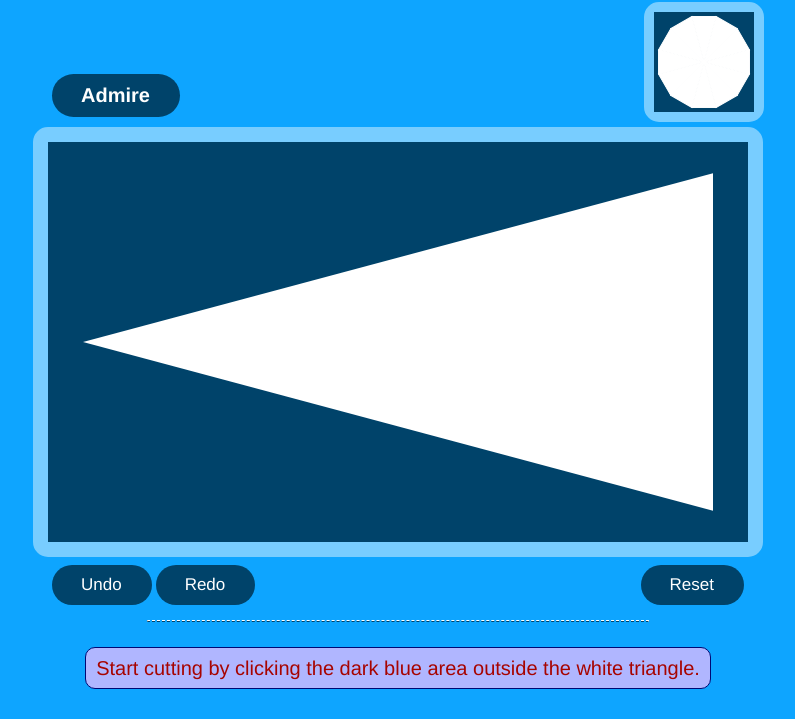
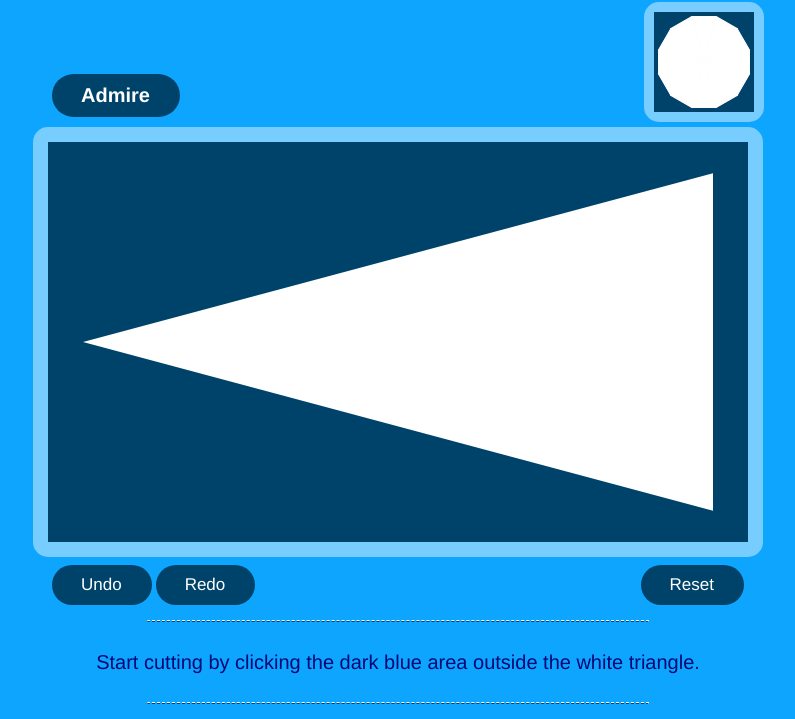
Before and after one commit to saturn597/Snowflake-Maker, a plain HTML site: page index.html in a window 1280 px wide. Shown: the part 87-806 px from the top of the page, without its empty margins (242-1037 px from the left). Drawn offline with Linux system fonts and the light colour scheme.

Commit message:
Small styling change

```diff
--- a/index.html
+++ b/index.html
@@ -19,10 +19,12 @@
                 <button id="undo">Undo</button>
                 <button id="redo">Redo</button>
             </div>
-            <hr>
         </div>
 
+        <hr>
         <div id="messages"></div>
+        <hr>
+
         <div id="admirer">
             <div class="controls">
                 <button id="back">Back</button>
--- a/style.css
+++ b/style.css
@@ -117,17 +117,13 @@ button:active {
 }
 
 #messages {
-    background: #b0b6ff;
-    border: 1px solid #000874;
-    border-radius: 10px;
-    color: #a70400;
+    color: #000874;
 
     display: inline-block;
+    font-family: "Myriad Set Pro","Helvetica Neue",Helvetica,Arial,sans-serif;
     font-size: 20px;
-    font-family: "Myriad Set Pro","Helvetica Neue",Helvetica,Arial,sans-serif;
     line-height: 1.5em;
     margin: 10px auto;
-    padding: 5px 10px;
 }
 
 hr {
```
